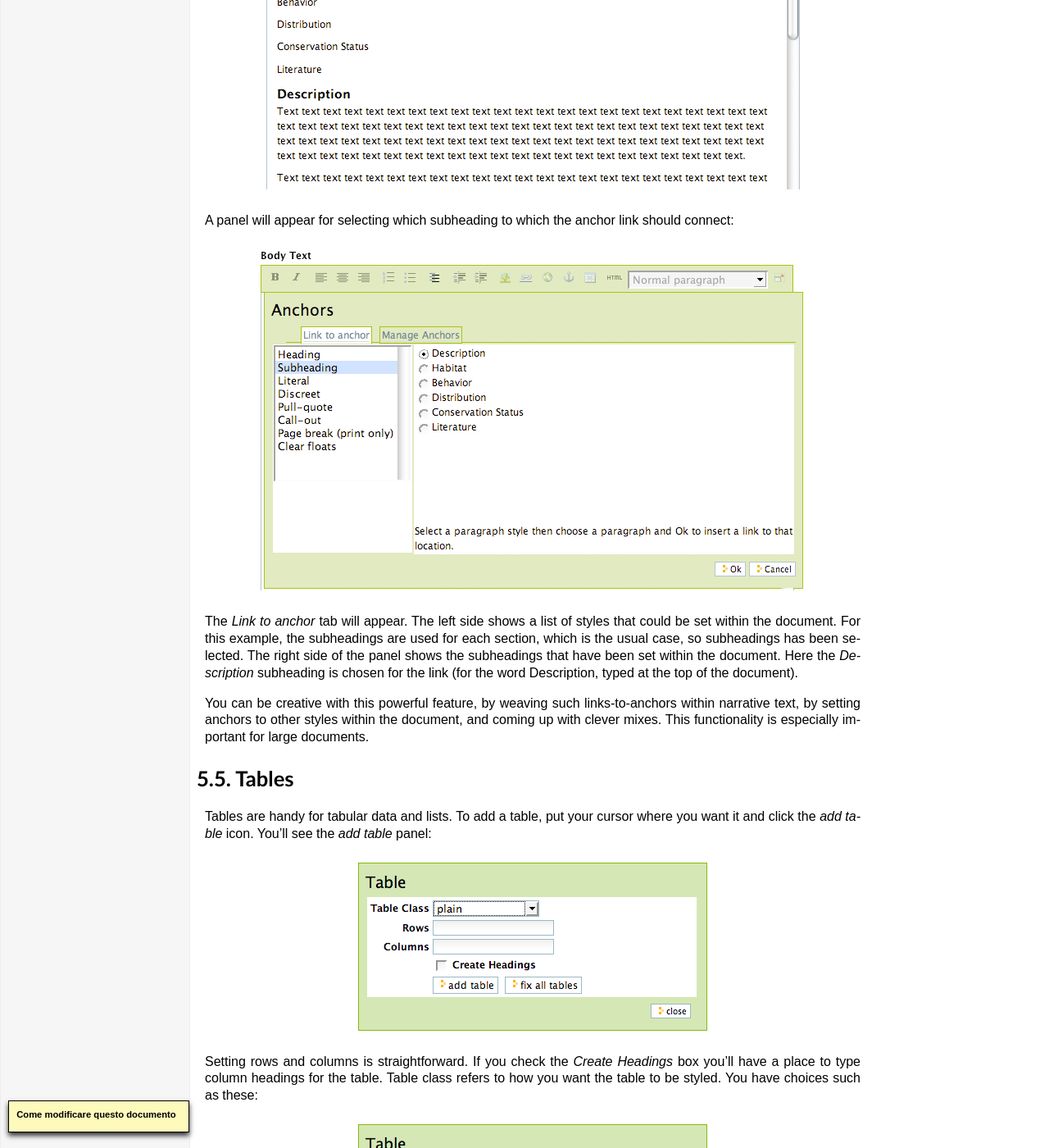
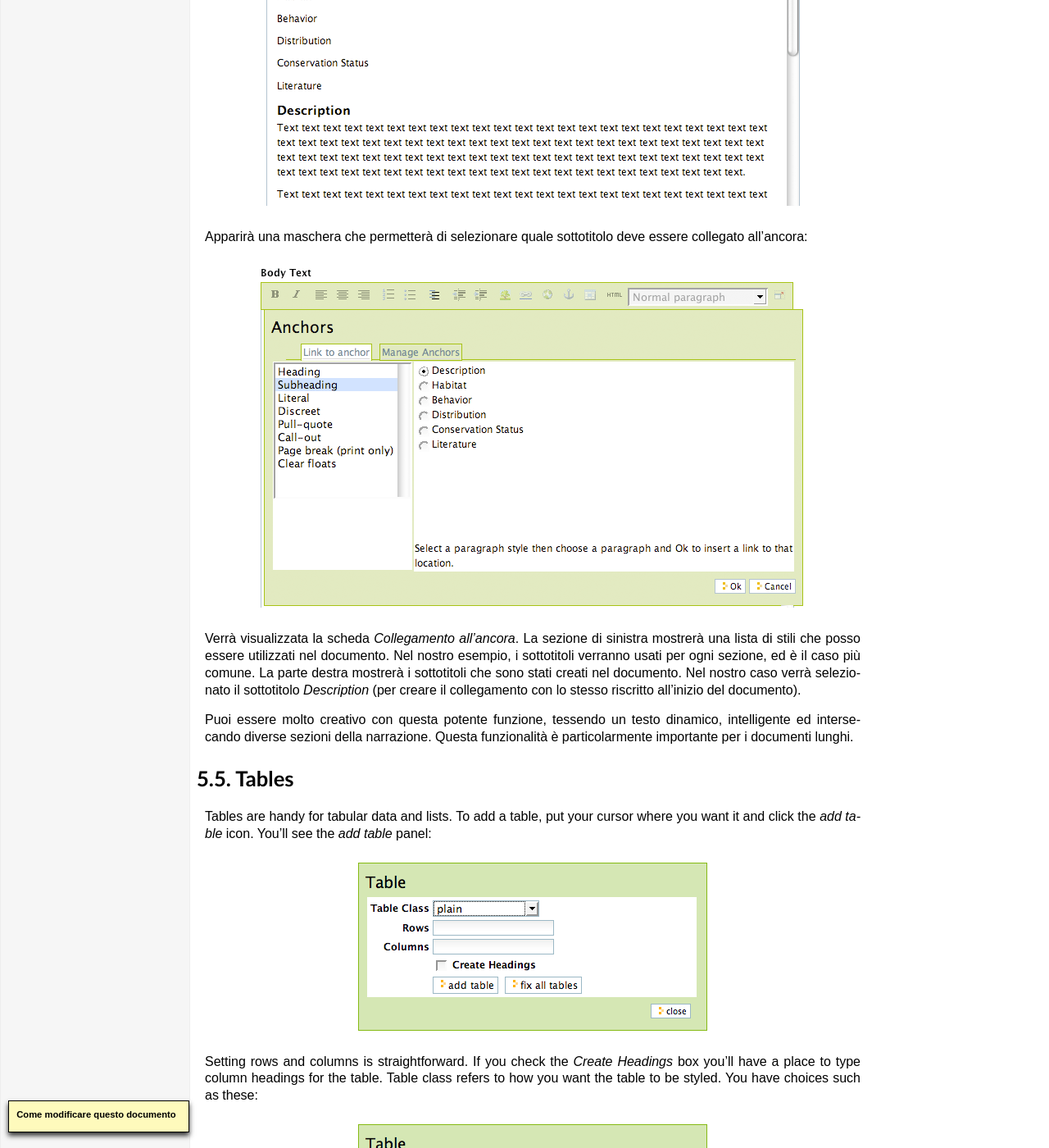
Before and after one commit to plone-it/collective.italiandocumentation, a Sphinx documentation site: the page built from source/using-kupu-as-visual-editor/index.rst, in a window 1280 px wide and 1400 px high, scrolled down 4129 px. Shown: the whole window at 82% size. Built offline with Sphinx 7.4.7, drawn with Linux system fonts in a browser that asks for light colours; some of the changed text lies outside the part shown.

Commit message:
Traduzione delle ancore

```diff
--- a/source/using-kupu-as-visual-editor/index.rst
+++ b/source/using-kupu-as-visual-editor/index.rst
@@ -113,50 +113,49 @@ you paste in the web address, make sure you don't have duplicate http://
 at the beginning of the address. Then click *ok*. The external link will
 be set to the word or phrase you selected.
 
-Anchors
--------
+Le Ancore
+---------
 
-Anchors are like position markers within a document, based on headings,
-subheadings, or another style set within the document. As an example,
-for a page called "Eastern Tiger Swallowtail," with subheadings entitled
-"Description," "Habitat," "Behavior," "Conservation Status," and
-"Literature," an easy set of links to these subheadings (to the
-positions within the document at those subheadings) can be created using
-anchors.
+Le Ancore sono dei link in un documento che puntano direttamente ad una
+sezione del documento stesso, sulla base di titoli, sottotitoli
+o altri stili definiti all'interno dello stesso. Ad esempio,
+in una pagina chiamata "Eastern Tiger Swallowtail", in cui sono definite delle sottosezioni intitolate
+"Description", "Habitat", "Behavior", "Conservation Status" e
+"Literature", è possibile creare un semplice elenco di link a queste sottovoci (che puntano
+direttamente alla sottovoce all'interno del documento) utilizzando le
+ancore.
 
-First, create the document with the subheadings set within it, and
-re-type the subheadings at the top of the document:
+Per prima cosa, crea il documento con i sottotitoli e riscrivi i sottotitoli
+all'inizio del documento come per un indice:
 
 .. figure:: ../_static/anchortext.png
    :align: center
    :alt:
 
-Then select each of the re-typed subheadings at the top and click the
-anchor icon to select by subheadings:
+Quindi seleziona ogni sottotitolo riscritto all'inizio del documento e
+clicca l'icona a forma di ancora:
 
 .. figure:: ../_static/anchorset.png
    :align: center
    :alt:
 
-A panel will appear for selecting which subheading to which the anchor
-link should connect:
+Apparirà una maschera che permetterà di selezionare quale sottotitolo deve essere
+collegato all'ancora:
 
 .. figure:: ../_static/anchorwindow.png
    :align: center
    :alt:
 
-The *Link to anchor* tab will appear. The left side shows a list of
-styles that could be set within the document. For this example, the
-subheadings are used for each section, which is the usual case, so
-subheadings has been selected. The right side of the panel shows the
-subheadings that have been set within the document. Here the
-*Description* subheading is chosen for the link (for the word
-Description, typed at the top of the document).
+Verrà visualizzata la scheda *Collegamento all'ancora*. La sezione di sinistra mostrerà una lista di
+stili che posso essere utilizzati nel documento. Nel nostro esempio, i sottotitoli
+verranno usati per ogni sezione, ed è il caso più comune. La parte destra mostrerà i
+sottotitoli che sono stati creati nel documento. Nel nostro caso verrà selezionato il sottotitolo
+*Description* (per creare il collegamento con lo stesso riscritto all'inizio del documento).
 
-You can be creative with this powerful feature, by weaving such
-links-to-anchors within narrative text, by setting anchors to other
-styles within the document, and coming up with clever mixes. This
-functionality is especially important for large documents.
+Puoi essere molto creativo con questa potente funzione, tessendo
+un testo dinamico, intelligente ed intersecando diverse sezioni della
+narrazione. Questa
+funzionalità è particolarmente importante per i documenti lunghi.
 
 Tables
 ------
```
